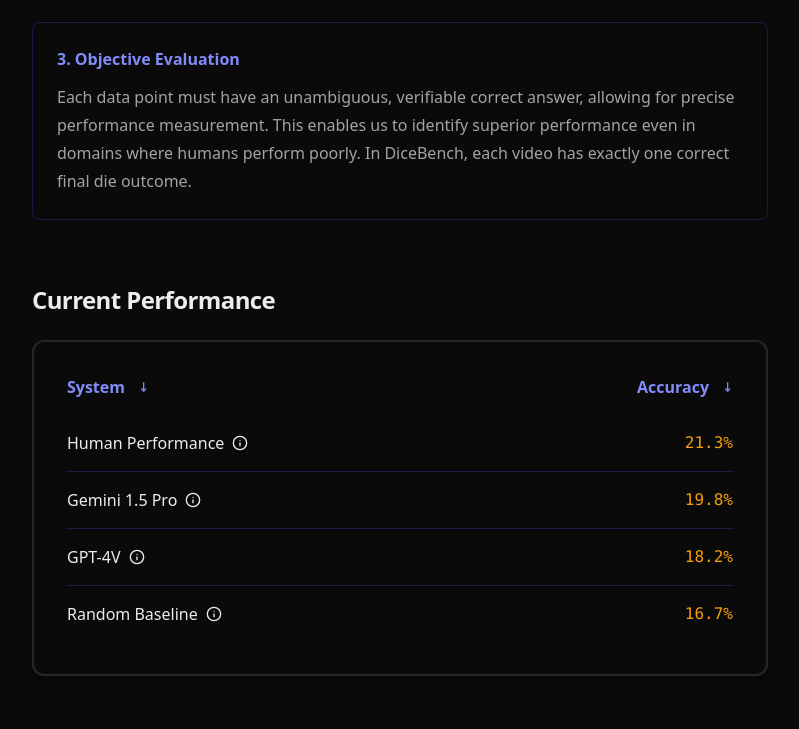
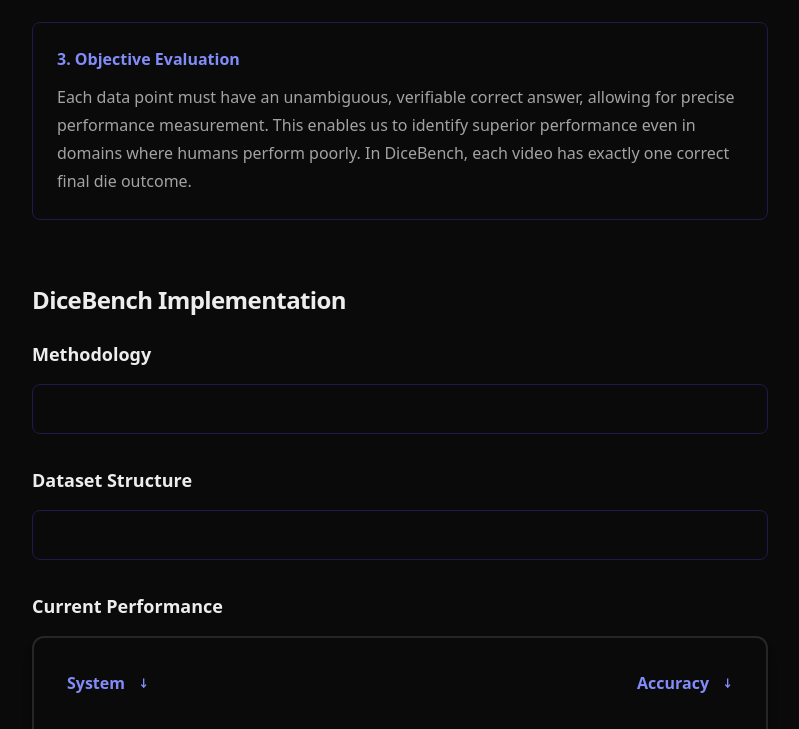
Before and after one commit to mrconter1/dice-bench, a Next.js app: page / in a window 1280 px wide. Shown: the part 2029-2758 px from the top of the page, without its empty margins (240-1039 px from the left). Built offline with nearby package versions, Linux system fonts and the light colour scheme.

Commit message:
Add sections in DiceBench implementation

```diff
--- a/src/app/page.tsx
+++ b/src/app/page.tsx
@@ -106,7 +106,7 @@
           </p>
 
           <div className="grid gap-6 mt-8">
-            <div className="p-6 rounded-lg bg-gradient-to-br from-secondary/20 to-transparent border border-secondary">
+            <div id="information-completeness" className="p-6 rounded-lg bg-gradient-to-br from-secondary/20 to-transparent border border-secondary">
               <h4 className="font-bold text-primary mb-3">1. Information Completeness</h4>
               <p className="mb-0">
                 Each datapoint must contain sufficient information to theoretically achieve better
@@ -116,7 +116,7 @@
               </p>
             </div>
 
-            <div className="p-6 rounded-lg bg-gradient-to-br from-secondary/20 to-transparent border border-secondary">
+            <div id="human-performance" className="p-6 rounded-lg bg-gradient-to-br from-secondary/20 to-transparent border border-secondary">
               <h4 className="font-bold text-primary mb-3">2. Human Performance Gap</h4>
               <p className="mb-0">
                 Breaking free from anthropocentric bias, the benchmark must measure capabilities
@@ -126,7 +126,7 @@
               </p>
             </div>
 
-            <div className="p-6 rounded-lg bg-gradient-to-br from-secondary/20 to-transparent border border-secondary">
+            <div id="objective-evaluation" className="p-6 rounded-lg bg-gradient-to-br from-secondary/20 to-transparent border border-secondary">
               <h4 className="font-bold text-primary mb-3">3. Objective Evaluation</h4>
               <p className="mb-0">
                 Each data point must have an unambiguous, verifiable correct answer, allowing for precise
@@ -137,15 +137,40 @@
           </div>
         </section>
 
-        {/* Current Performance */}
-        <section id="performance" className="mb-16 scroll-mt-20">
-          <h2 className="text-secondary-foreground">Current Performance</h2>
-          <div className="not-prose">
-            <SortableTable />
+        {/* DiceBench Implementation Section */}
+        <section id="dicebench" className="mb-16 scroll-mt-20">
+          <h2 className="text-secondary-foreground">DiceBench Implementation</h2>
+
+          {/* Methodology subsection */}
+          <div id="methodology" className="mb-8">
+            <h3 className="text-lg font-semibold mb-4">Methodology</h3>
+            <div className="bg-secondary/10 p-6 rounded-lg border border-secondary">
+              <p className="mb-0">
+                {/* Content to be added later */}
+              </p>
+            </div>
+          </div>
+
+          {/* Dataset Structure subsection */}
+          <div id="dataset" className="mb-8">
+            <h3 className="text-lg font-semibold mb-4">Dataset Structure</h3>
+            <div className="bg-secondary/10 p-6 rounded-lg border border-secondary">
+              <p className="mb-0">
+                {/* Content to be added later */}
+              </p>
+            </div>
+          </div>
+
+          {/* Current Performance subsection */}
+          <div id="performance" className="mb-8">
+            <h3 className="text-lg font-semibold mb-4">Current Performance</h3>
+            <div className="not-prose">
+              <SortableTable />
+            </div>
           </div>
         </section>
 
-        {/* Try it Yourself */}
+        {/* Try it Yourself section */}
         <section id="try-it" className="mb-16 scroll-mt-20">
           <h2 className="text-secondary-foreground">Try it Yourself</h2>
           <div className="bg-secondary/10 p-6 rounded-lg border border-secondary mb-8">
```
